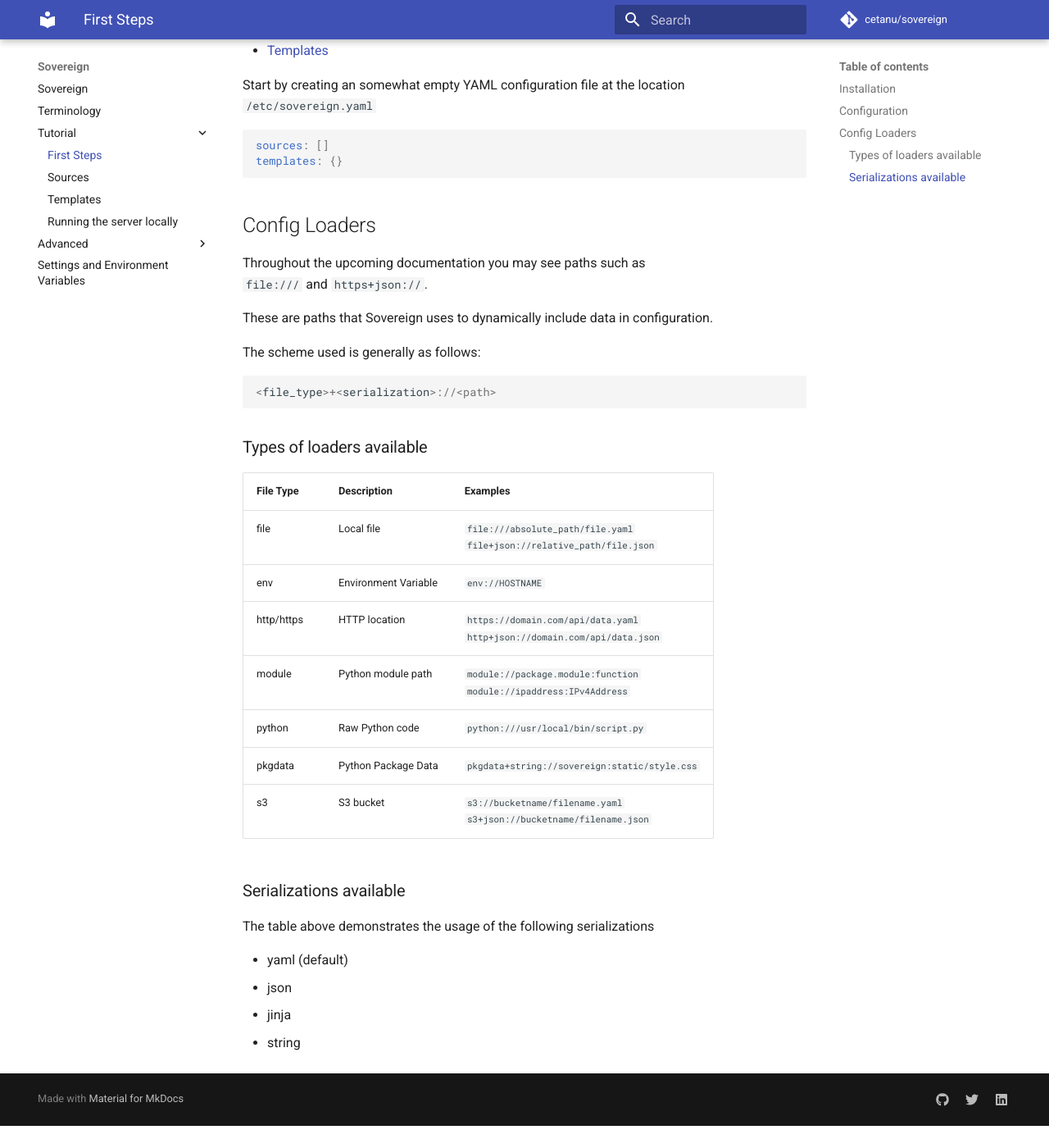
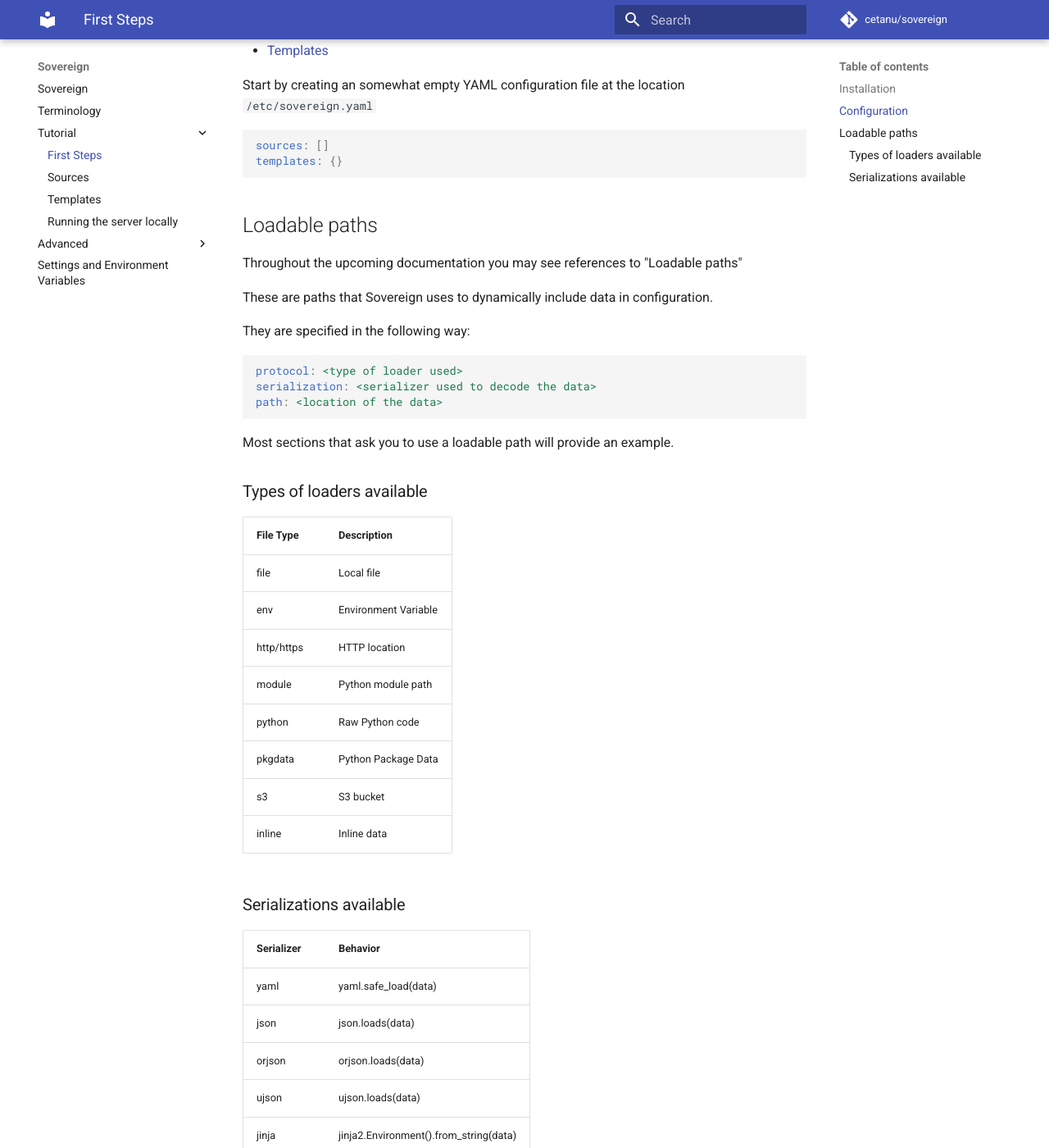
Before and after one commit to cetanu/sovereign, an MkDocs documentation site: the page built from docs/tutorial/first-steps.md, in a window 1280 px wide and 1400 px high, scrolled down 546 px. Shown: the whole window at 82% size. Built offline with MkDocs 1.6.1 and Material for MkDocs 9.7.7, drawn with Linux system fonts in a browser that asks for light colours; comment, search, counter and statistics services are not loaded; the version menu is left out; before the commit the page ends 1919 px from its top, so only the background shows below that; some of the changed text lies outside the part shown.

````diff
--- a/docs/tutorial/first-steps.md
+++ b/docs/tutorial/first-steps.md
@@ -29,34 +29,44 @@ sources: []
 templates: {}
 ```
 
-## Config Loaders
+## Loadable paths
 
-Throughout the upcoming documentation you may see paths such as
-`file:///` and `https+json://`.
+Throughout the upcoming documentation you may see references to "Loadable paths"
 
 These are paths that Sovereign uses to dynamically include data in configuration.
 
-The scheme used is generally as follows:
+They are specified in the following way:
 
-    <file_type>+<serialization>://<path>
+```yaml
+protocol: <type of loader used>
+serialization: <serializer used to decode the data>
+path: <location of the data>
+```
+
+Most sections that ask you to use a loadable path will provide an example.
 
 ### Types of loaders available
 
-File Type  | Description          | Examples
----------- | -------------------- | -------
-file       | Local file           | `file:///absolute_path/file.yaml` <br> `file+json://relative_path/file.json`
-env        | Environment Variable | `env://HOSTNAME`
-http/https | HTTP location        | `https://domain.com/api/data.yaml` <br> `http+json://domain.com/api/data.json`
-module     | Python module path   | `module://package.module:function` <br> `module://ipaddress:IPv4Address`
-python     | Raw Python code      | `python:///usr/local/bin/script.py`
-pkgdata    | Python Package Data  | `pkgdata+string://sovereign:static/style.css`
-s3         | S3 bucket            | `s3://bucketname/filename.yaml` <br> `s3+json://bucketname/filename.json`
+File Type  | Description
+---------- | --------------------
+file       | Local file
+env        | Environment Variable
+http/https | HTTP location
+module     | Python module path
+python     | Raw Python code
+pkgdata    | Python Package Data
+s3         | S3 bucket
+inline     | Inline data
 
 ### Serializations available
 
-The table above demonstrates the usage of the following serializations
-
-* yaml (default)
-* json
-* jinja
-* string
+Serializer | Behavior
+---------- | --------------------
+yaml       | yaml.safe_load(data)
+json       | json.loads(data)
+orjson     | orjson.loads(data)
+ujson      | ujson.loads(data)
+jinja      | jinja2.Environment().from_string(data)
+jinja2     | jinja2.Environment().from_string(data)
+string     | str(data)
+raw        | data
--- a/pyproject.toml
+++ b/pyproject.toml
@@ -1,6 +1,6 @@
 [tool.poetry]
 name = "sovereign"
-version = "1.0.0b27"
+version = "0.10.0"
 description = "Envoy Proxy control-plane written in Python"
 license = "Apache-2.0"
 packages = [
````
Also changed, not shown: CHANGELOG.md (+1 -1 lines), docs/advanced/node-matching.md (+4 -3 lines), docs/settings.md (+219 -110 lines), docs/terminology.md (+1 -1 lines), docs/tutorial/sources.md (+4 -1 lines), docs/tutorial/templates.md (+24 -5 lines), 2 other files.
